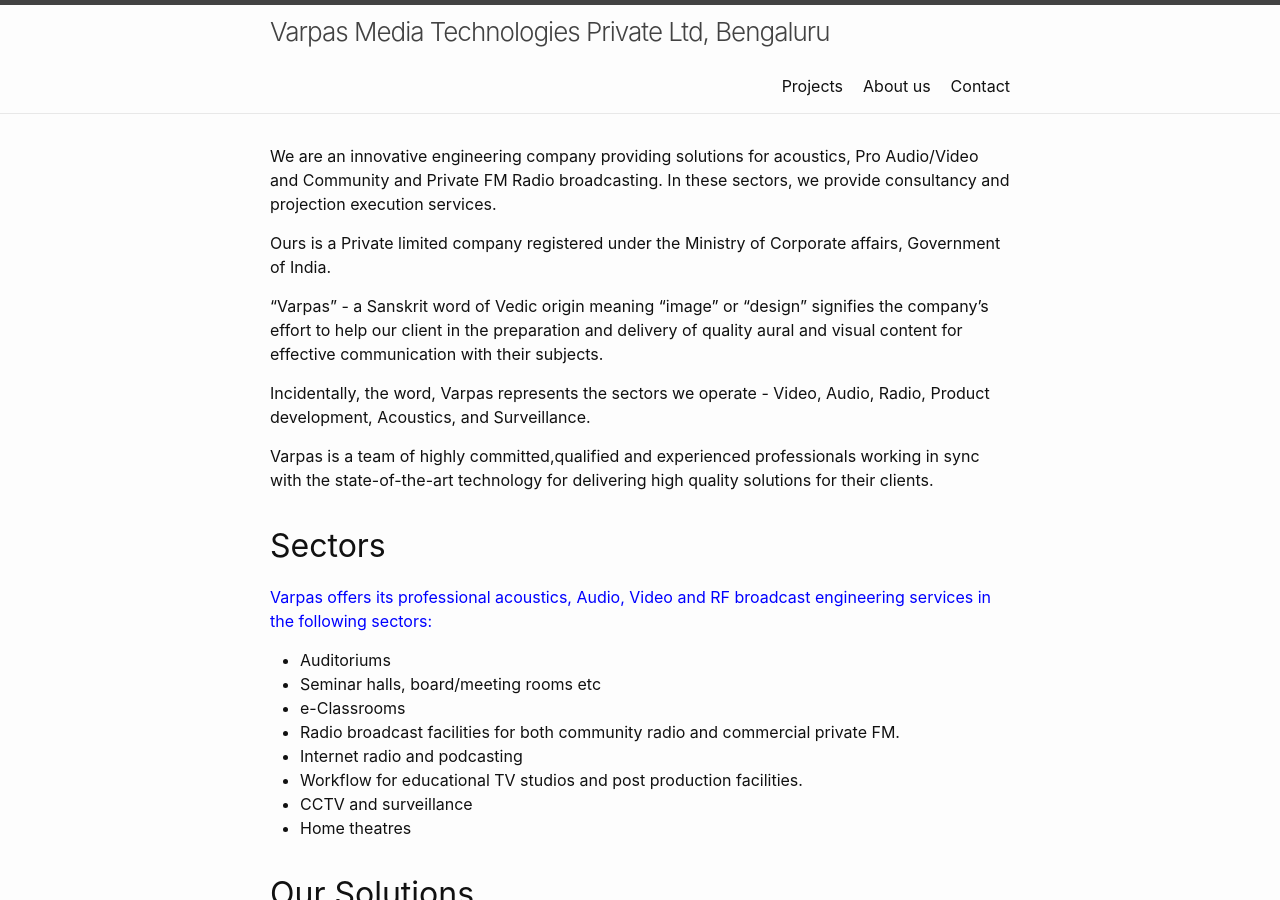
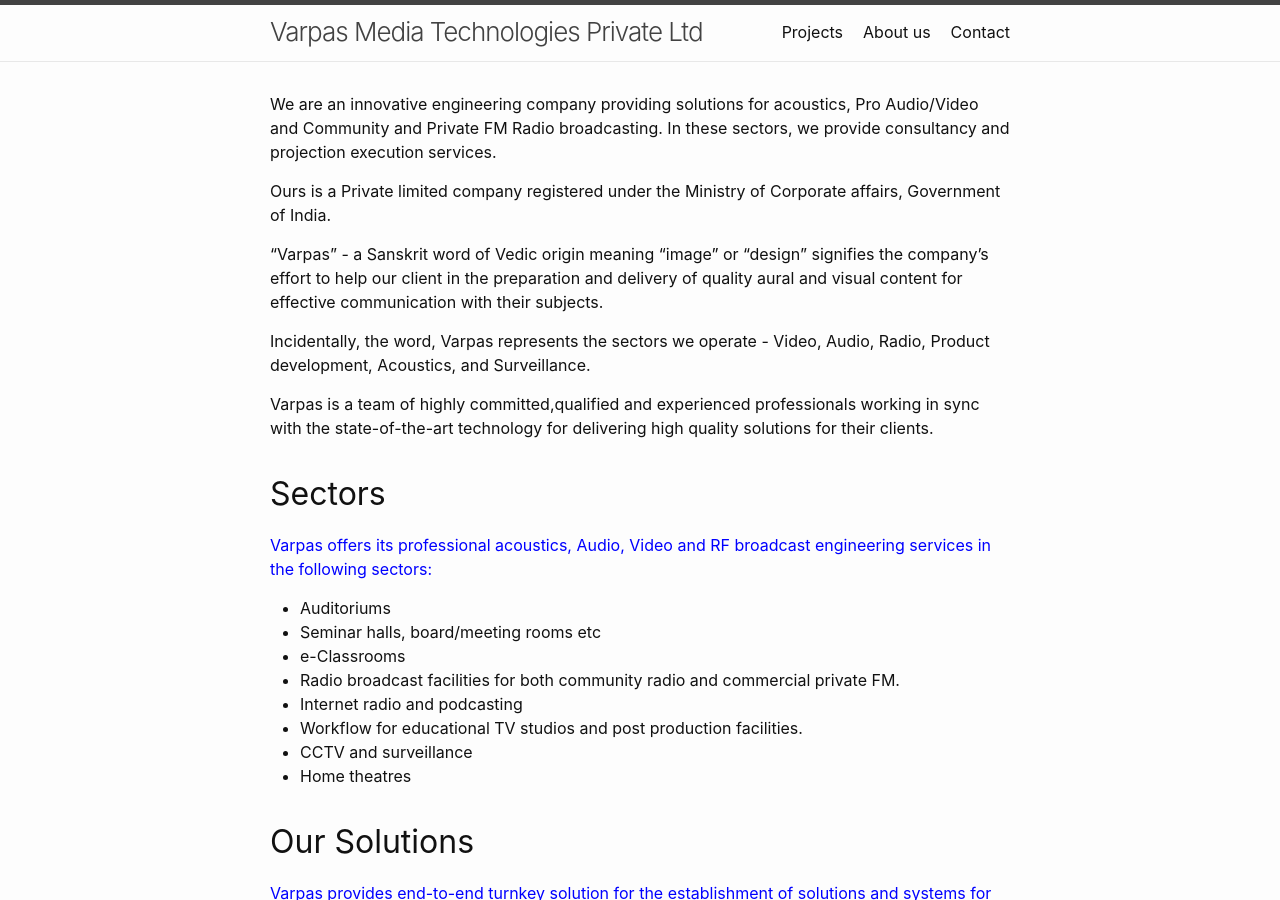
Before and after one commit to VarpasMedia/VarpasMedia.github.io, a Jekyll site: the page built from index.md, in a window 1280 px wide and 900 px high. Built offline with Jekyll 4.4.1, drawn with Linux system fonts in a browser that asks for light colours; some of the changed text lies outside the part shown.

Commit message:
Update _config.yml

```diff
--- a/_config.yml
+++ b/_config.yml
@@ -13,7 +13,7 @@
 # you will see them accessed via {{ site.title }}, {{ site.email }}, and so on.
 # You can create any custom variable you would like, and they will be accessible
 # in the templates via {{ site.myvariable }}.
-title: Varpas Media Technologies Private Ltd, Bengaluru
+title: Varpas Media Technologies Private Ltd
 email: varpasmedia@gmail.com
 description: >- # this means to ignore newlines until "baseurl:"
   First floor, 301, 10th Main, III Block Jayanagar, Bengaluru, 560011
@@ -23,7 +23,7 @@ url: "http://varpasmedia.github.io" # the base hostname & protocol for your site
 
 # Build settings
 markdown: kramdown
-theme: forty
+theme: minima
 plugins:
   - jekyll-feed
 
```
